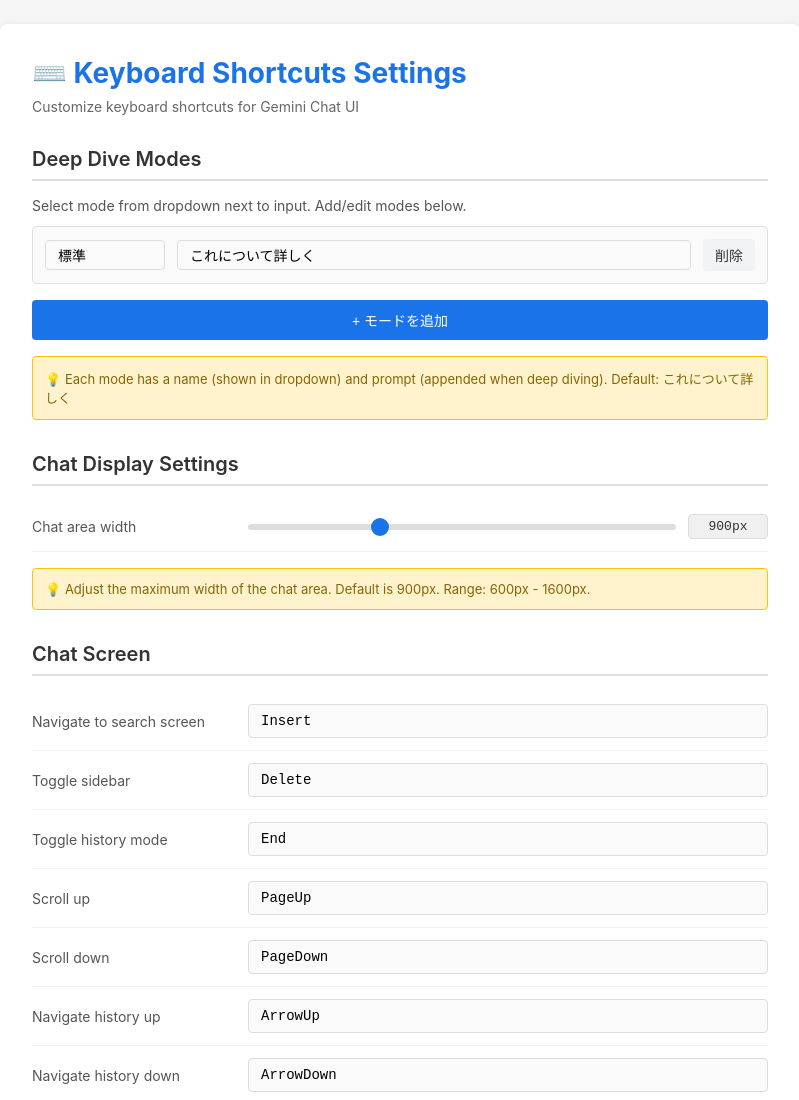
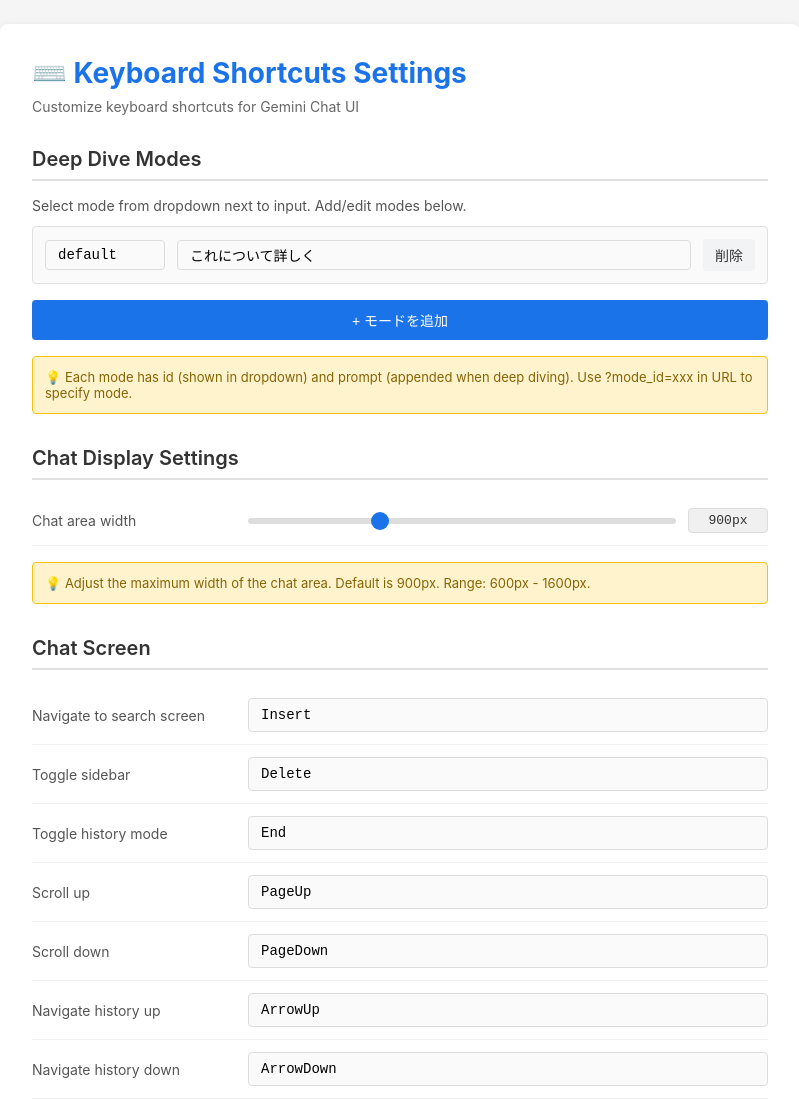
Before and after one commit to toyama0919/gemini-improve-ui, a browser extension: page options.html in a window 1280 px wide. Shown: the top 1100 px of the page, without its empty margins (240-1039 px from the left). Drawn offline with Linux system fonts and the light colour scheme.

Commit message:
add mode id to url.

```diff
--- a/options.html
+++ b/options.html
@@ -212,7 +212,7 @@
       <p class="shortcut-label" style="margin-bottom: 12px;">Select mode from dropdown next to input. Add/edit modes below.</p>
       <div id="deepDiveModes"></div>
       <div class="note">
-        💡 Each mode has a name (shown in dropdown) and prompt (appended when deep diving). Default: これについて詳しく
+        💡 Each mode has id (shown in dropdown) and prompt (appended when deep diving). Use ?mode_id=xxx in URL to specify mode.
       </div>
     </div>
 
--- a/options.js
+++ b/options.js
@@ -30,7 +30,7 @@
 
 // Default deep dive modes
 const DEFAULT_DEEP_DIVE_MODES = [
-  { id: 'default', name: '標準', prompt: 'これについて詳しく' }
+  { id: 'default', prompt: 'これについて詳しく' }
 ];
 
 // Current deep dive modes
@@ -67,18 +67,16 @@
     const itemDiv = document.createElement('div');
     itemDiv.style.cssText = 'border: 1px solid #e0e0e0; border-radius: 4px; padding: 12px; margin-bottom: 8px; background: #fafafa; display: grid; grid-template-columns: 120px 1fr auto; gap: 12px; align-items: center;';
 
-    const nameInput = document.createElement('input');
-    nameInput.type = 'text';
-    nameInput.dataset.modeIndex = index;
-    nameInput.dataset.modeField = 'name';
-    nameInput.value = mode.name || '';
-    nameInput.placeholder = '表示名';
-    nameInput.style.cssText = 'padding: 6px 12px; border: 1px solid #ddd; border-radius: 4px;';
+    const idInput = document.createElement('input');
+    idInput.type = 'text';
+    idInput.dataset.modeIndex = index;
+    idInput.value = mode.id || '';
+    idInput.placeholder = 'ID';
+    idInput.style.cssText = 'padding: 6px 12px; border: 1px solid #ddd; border-radius: 4px;';
 
     const promptInput = document.createElement('input');
     promptInput.type = 'text';
     promptInput.dataset.modeIndex = index;
-    promptInput.dataset.modeField = 'prompt';
     promptInput.value = mode.prompt || '';
     promptInput.placeholder = 'プロンプト';
     promptInput.style.cssText = 'padding: 6px 12px; border: 1px solid #ddd; border-radius: 4px;';
@@ -89,13 +87,13 @@
     deleteBtn.textContent = '削除';
     deleteBtn.style.cssText = 'padding: 6px 12px;';
 
-    itemDiv.appendChild(nameInput);
+    itemDiv.appendChild(idInput);
     itemDiv.appendChild(promptInput);
     itemDiv.appendChild(deleteBtn);
     container.appendChild(itemDiv);
 
-    nameInput.addEventListener('input', (e) => {
-      currentDeepDiveModes[index].name = e.target.value;
+    idInput.addEventListener('input', (e) => {
+      currentDeepDiveModes[index].id = e.target.value;
     });
     promptInput.addEventListener('input', (e) => {
       currentDeepDiveModes[index].prompt = e.target.value;
@@ -115,8 +113,8 @@
   addButton.textContent = '+ モードを追加';
   addButton.style.cssText = 'width: 100%; margin-top: 8px;';
   addButton.addEventListener('click', () => {
-    const newId = 'custom-' + Date.now();
-    currentDeepDiveModes.push({ id: newId, name: '新規', prompt: '' });
+    const newId = 'mode-' + Date.now();
+    currentDeepDiveModes.push({ id: newId, prompt: '' });
     displayDeepDiveModes();
   });
   container.appendChild(addButton);
```
Also changed, not shown: src/deep-dive.js (+16 -6 lines), README.md.
